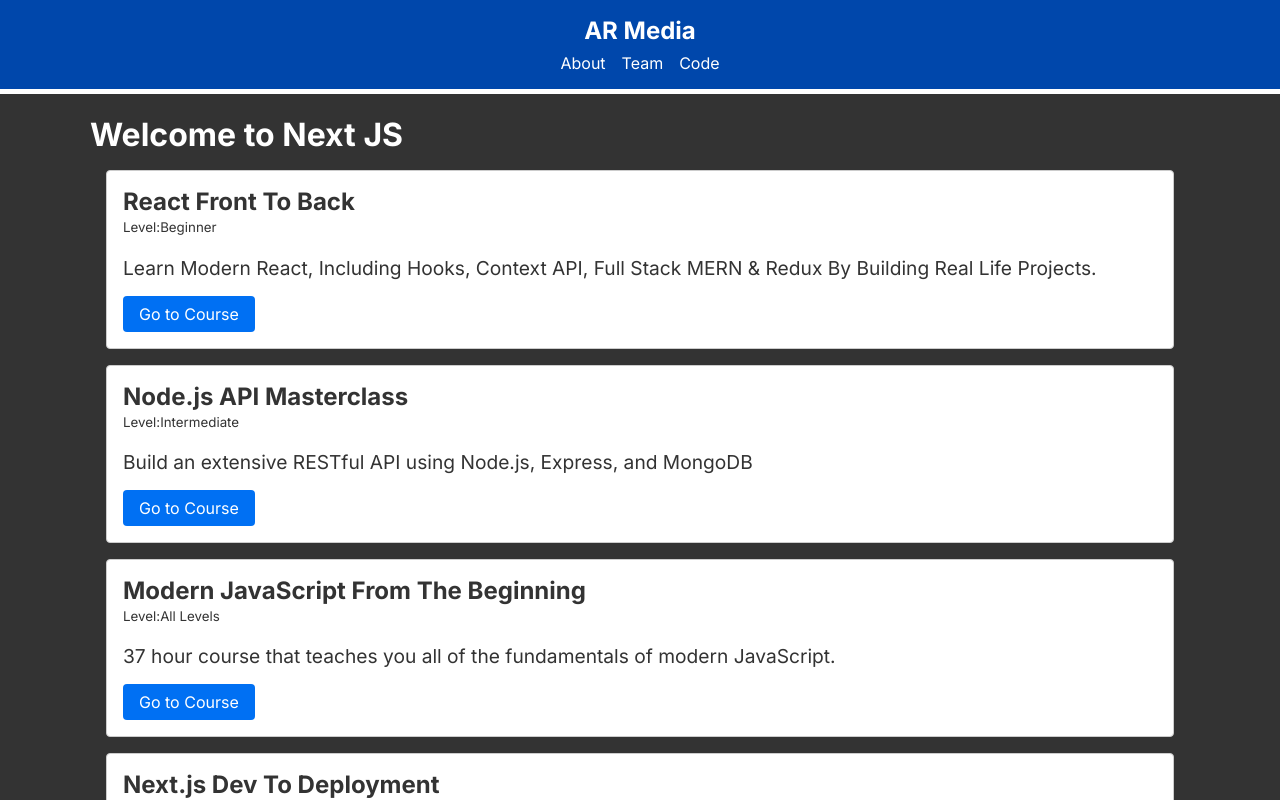
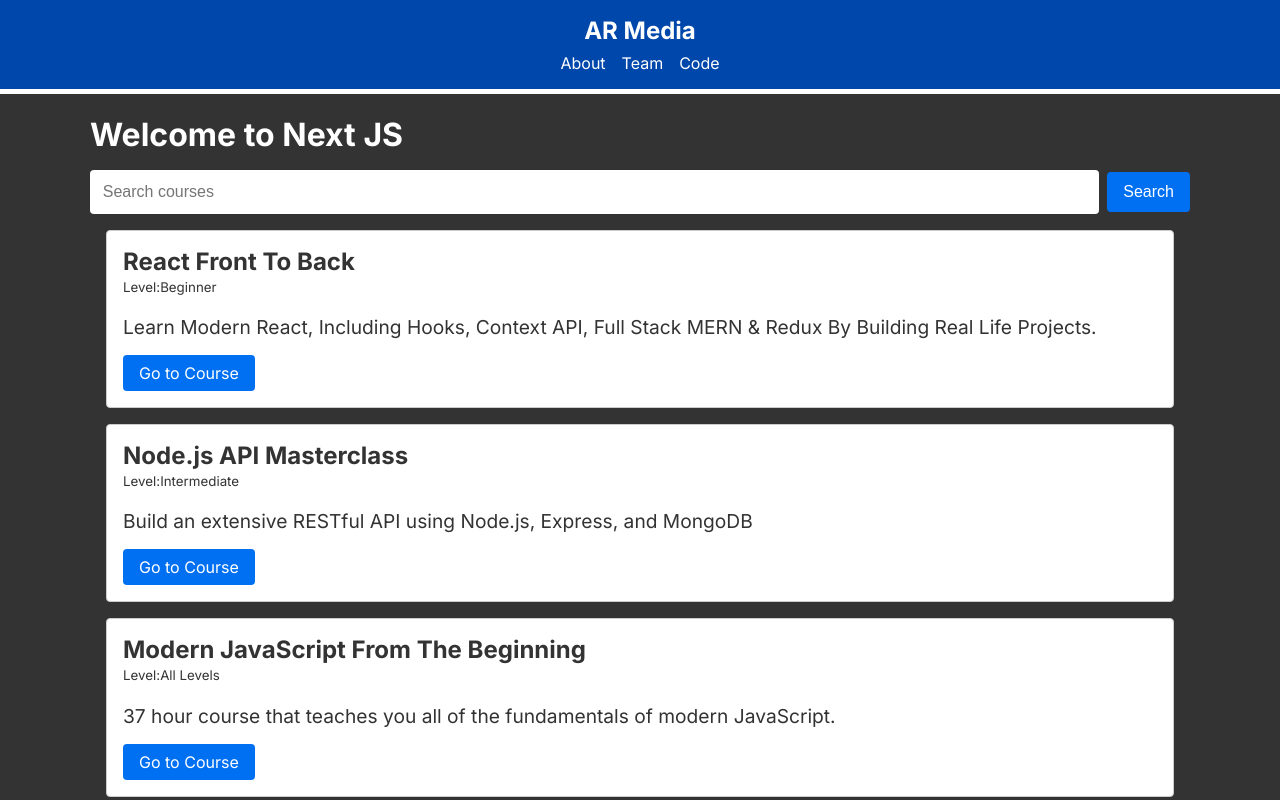
Before and after one commit to Abdulrehman517/NextCoursesApp, a Next.js app: page / in a window 1280 px wide. Shown: the top 800 px of the page. Built offline with nearby package versions, Linux system fonts and the light colour scheme.

Commit message:
completed

```diff
--- a/app/about/page.jsx
+++ b/app/about/page.jsx
@@ -3,7 +3,7 @@
 const AboutPage = () => {
   return (
     <>
-    <div>AboutPage</div>
+
     <div className='about'>
       <div className='profile'>
         <img src="/profile-picture.jpg" alt="Profile" className='profileImage' />
--- /dev/null
+++ b/app/components/CourseSearch.jsx
@@ -0,0 +1,33 @@
+'use client'
+import React, { useState } from 'react'
+
+
+const CourseSearch = ({getSearchResults}) => {
+    const [query, setQuery] = useState("");
+
+    const handleSubmit = async (e)=>{
+        e.preventDefault();
+
+        const res= await fetch(`/api/courses/search?query=${query}`);
+        const courses = await res.json();
+        getSearchResults(courses);
+    }
+
+  return (
+    <form onSubmit={handleSubmit} className='search-form'>
+        <input
+        type='text'
+        className='search-input'
+        placeholder='Search courses'
+        value={query}
+        onChange={(e)=>setQuery(e.target.value)}
+        />
+        <button className='search-button' type='submit'>
+            Search
+        </button>
+
+    </form>
+  )
+}
+
+export default CourseSearch
--- a/app/components/Courses.jsx
+++ b/app/components/Courses.jsx
@@ -11,14 +11,17 @@
 
   return (
     <div className="courses">
-        {courses.map(course=>(
+
+        {
+          courses.length === 0 ? "No courses found" : courses.map(course=>(
             <div key={course.id} className="card">
                 <h2>{course.title}</h2>
                 <small>Level:{course.level}</small>
                 <p>{course.description}</p>
                 <Link href={course.link} className="btn" target="_blank">Go to Course</Link>
             </div>
-        ))}
+        ))
+        }
     </div>
   )
 }
--- a/app/page.js
+++ b/app/page.js
@@ -4,6 +4,7 @@
 import { useEffect, useState } from "react";
 import Courses from "./components/Courses";
 import LoadingPage from "./loading";
+import CourseSearch from "./components/CourseSearch";
 
 const HomePage = () => {
   const [courses, setCourses] = useState([]);
@@ -24,6 +25,7 @@
   return (
     <div>
       <h1>Welcome to Next JS</h1>
+      <CourseSearch getSearchResults={(results) => setCourses(results)} />
       <Courses courses={courses} />
     </div>
   );
```
